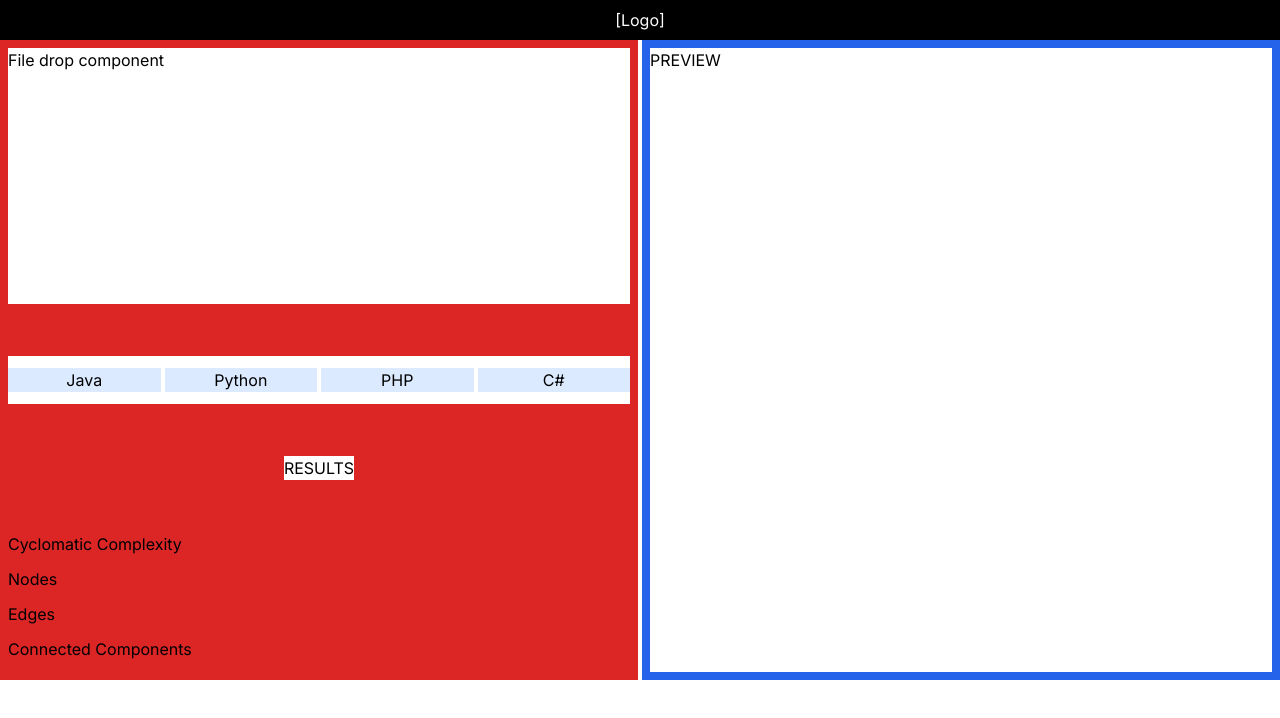
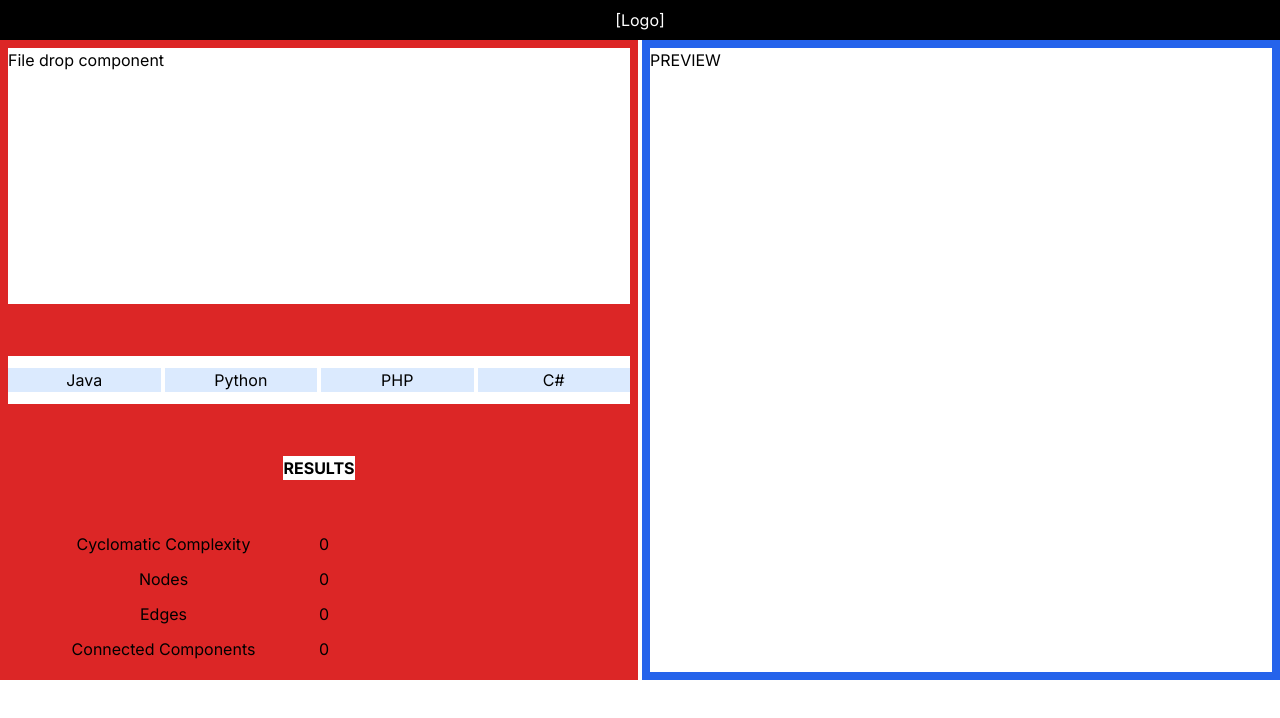
Before and after one commit to SnoodieTheSnoople/sdp-solutions-xp, a Next.js app: page / in a window 1280 px wide. Shown: the top 718 px of the page. Built offline with nearby package versions, Linux system fonts and the light colour scheme.

Commit message:
Refactor - Page layout adjustments

```diff
--- a/src/app/page.js
+++ b/src/app/page.js
@@ -52,24 +52,28 @@ export default function Home() {
           </div>
 
           <div className="bg-white h-6">
-            <h2>RESULTS</h2>
+            <h2 className="h2 font-bold">RESULTS</h2>
           </div>
 
           <div className="grid grid-cols-2 w-full">
-            <div className="col-span-2">
-              <p>Cyclomatic Complexity</p>
+            <div className="col-span-2 grid grid-cols-2">
+              <p className="text-center">Cyclomatic Complexity</p>
+              <p className="text-left">0</p>
             </div>
 
-            <div className="col-span-2">
-              <p>Nodes</p>
+            <div className="col-span-2 grid grid-cols-2">
+              <p className="text-center">Nodes</p>
+              <p className="text-left">0</p>
             </div>
 
-            <div className="col-span-2">
-              <p>Edges</p>
+            <div className="col-span-2 grid grid-cols-2">
+              <p className="text-center">Edges</p>
+              <p className="text-left">0</p>
             </div>
 
-            <div className="col-span-2">
-              <p>Connected Components</p>
+            <div className="col-span-2 grid grid-cols-2">
+              <p className="text-center">Connected Components</p>
+              <p className="text-left">0</p>
             </div>
           </div>
 
```
